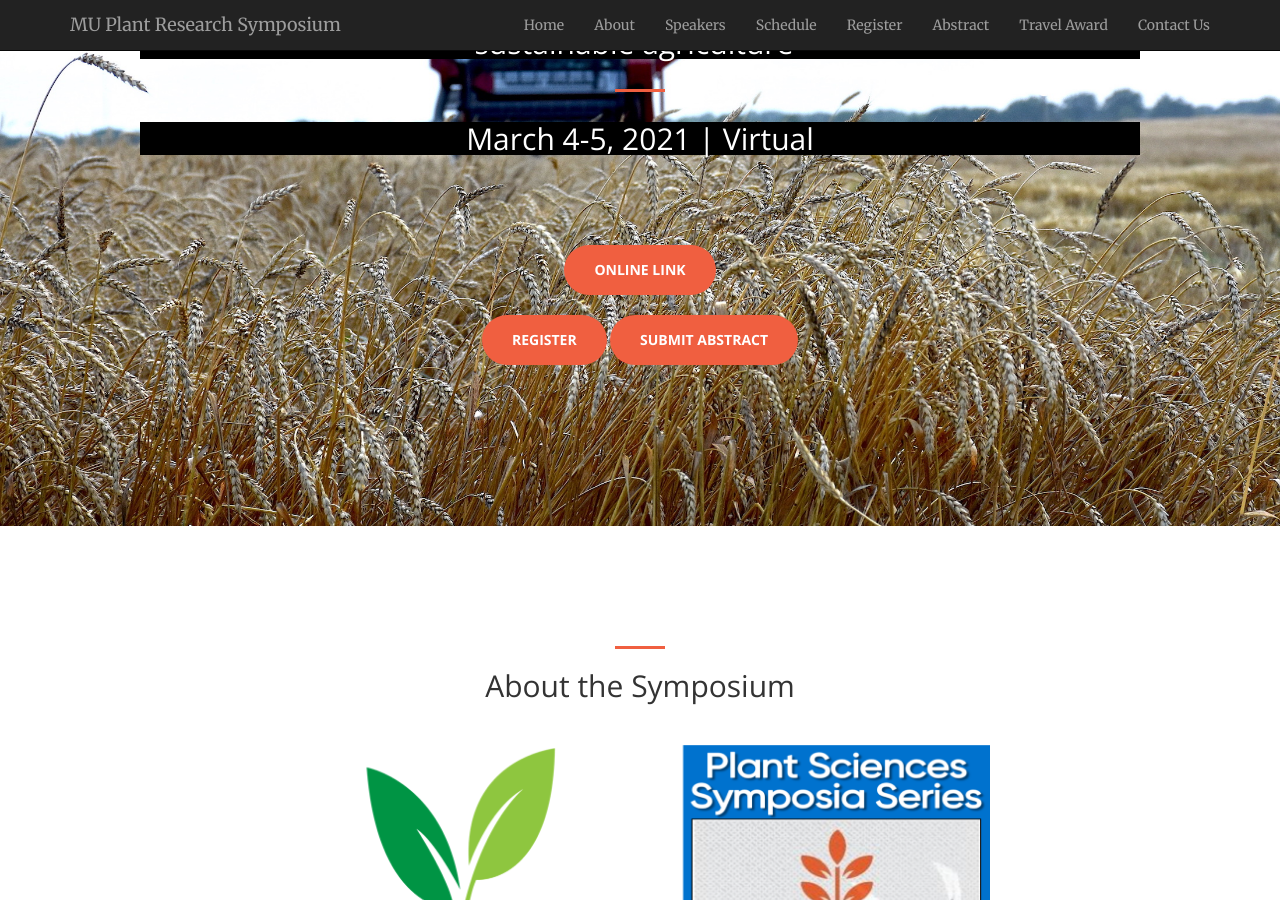
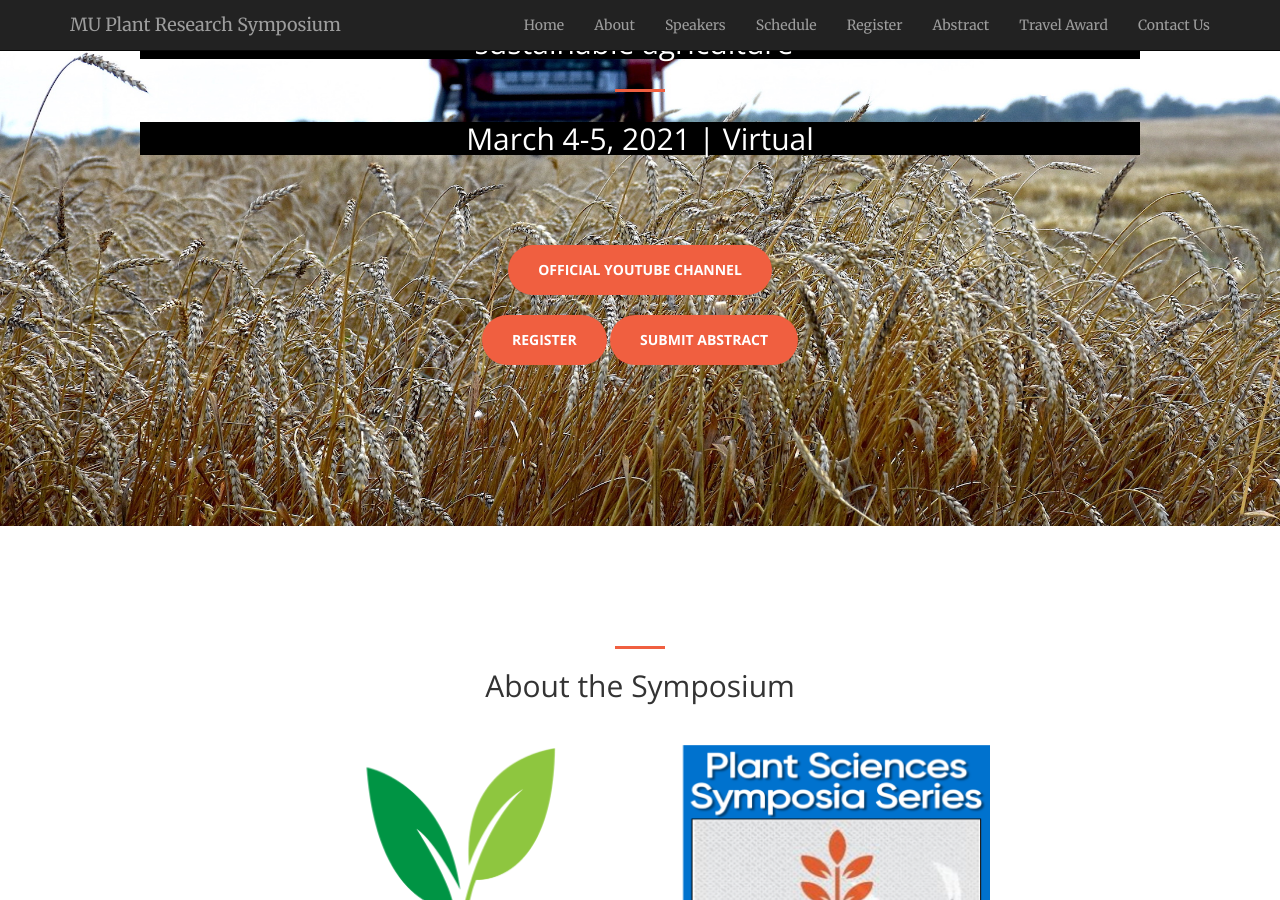
Before and after one commit to mupioneersymposium/mupioneersymposium.github.io, a Jekyll site: the page built from index.html, in a window 1280 px wide and 900 px high, scrolled down 374 px. Built offline with Jekyll 4.4.1, drawn with Linux system fonts in a browser that asks for light colours.

Commit message:
Update header.html

```diff
--- a/_includes/header.html
+++ b/_includes/header.html
@@ -7,7 +7,7 @@
             <hr>
             <h2 style="background-color:black;">March 4-5, 2021 | Virtual </h2>
             <br/><br/><br/><br/>
-            <a target="_blank" href="" class="btn btn-primary btn-xl page-scroll">Online Link</a>
+            <a target="_blank" href="https://www.youtube.com/channel/UCx_xqiB6fEu-4e_f5nmf-gw/videos" class="btn btn-primary btn-xl page-scroll">Official YouTube Channel</a>
             <br/><br/>
             <a target="_blank" href="register.html" class="btn btn-primary btn-xl page-scroll">Register</a>
             <a target="_blank" href="abstract.html" class="btn btn-primary btn-xl page-scroll">Submit Abstract</a>
```
